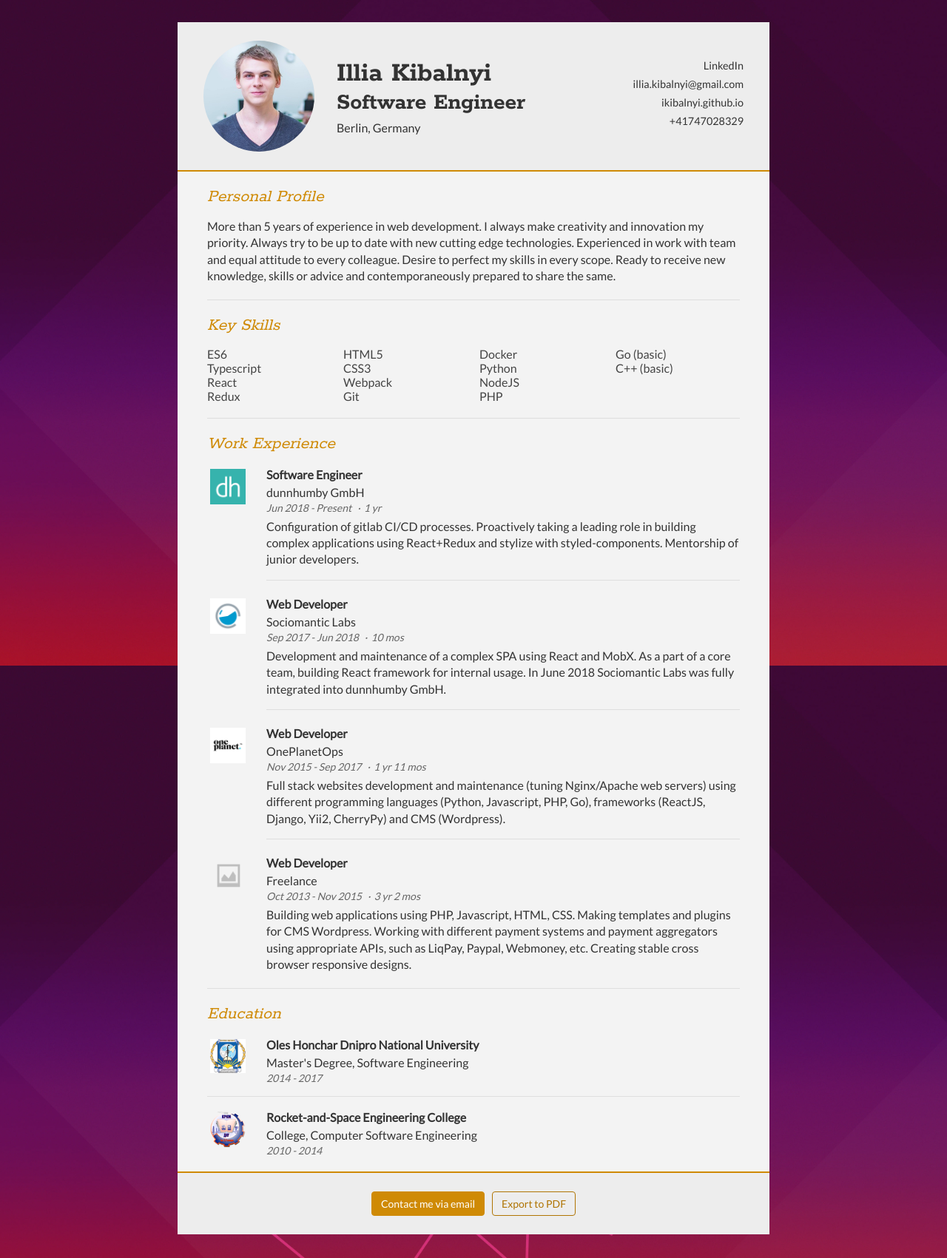
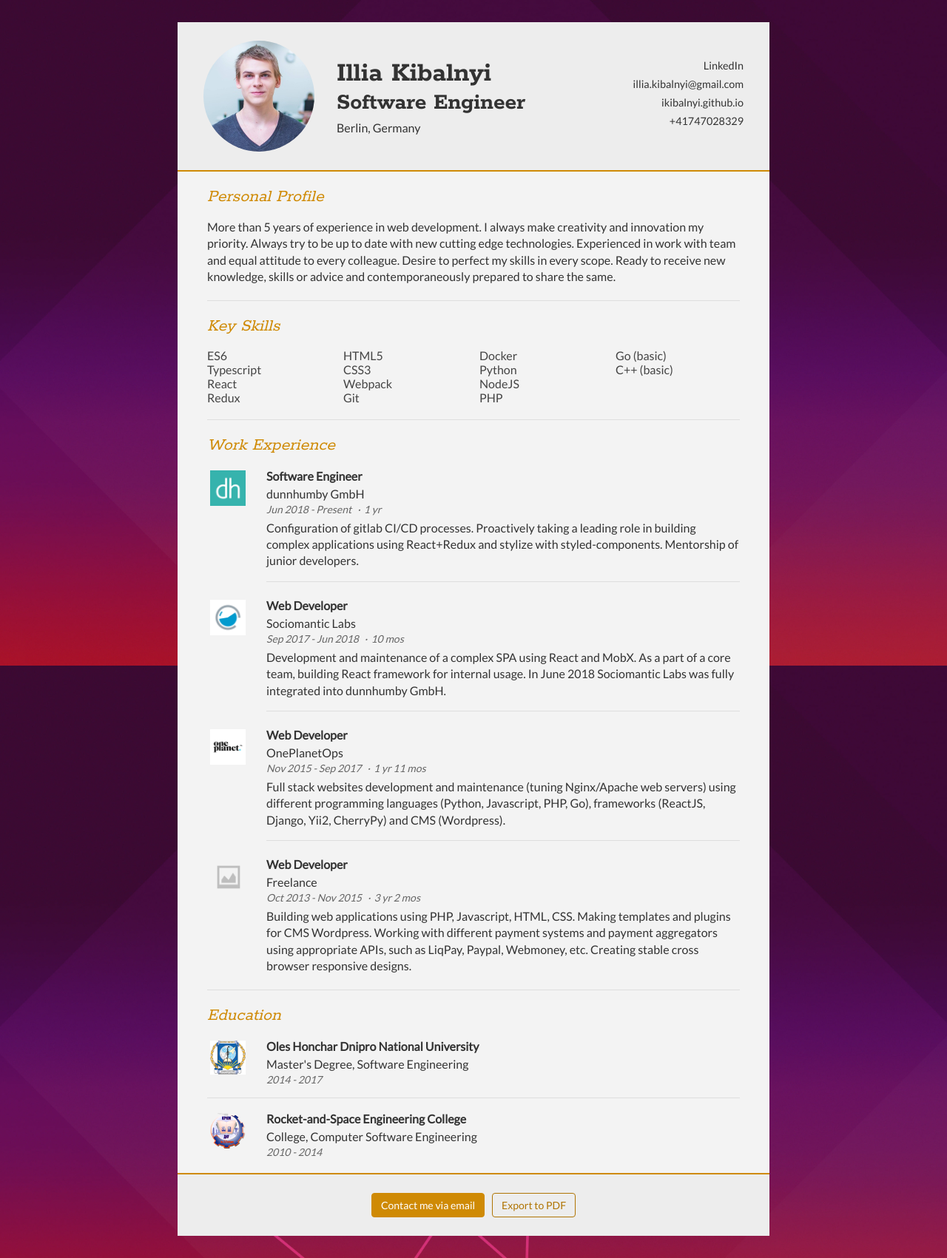
Before and after one commit to ikibalnyi/ikibalnyi.github.io, a Jekyll site: the page built from index.html, in a window 1280 px wide. Shown: the whole page at 74% size. Built offline with Jekyll 4.4.1, drawn with Linux system fonts in a browser that asks for light colours.

Commit message:
Cleanup styles.

```diff
--- a/_sass/_layout.scss
+++ b/_sass/_layout.scss
@@ -19,7 +19,7 @@ section {
     .section-title {
         font-style: italic;
         color: #cf8a05;
-        margin-bottom: 15px;
+        margin-bottom: 16px;
         font-size: 1.5em;
         font-weight: 400;
     }
--- a/assets/css/style.scss
+++ b/assets/css/style.scss
@@ -117,10 +117,6 @@
         margin-left: 80px;
     }
 
-    .entity-details {
-        margin-top: 16px;
-    }
-
     .entity-duration {
         color: #666666;
         font-size: $small-font-size;
```
